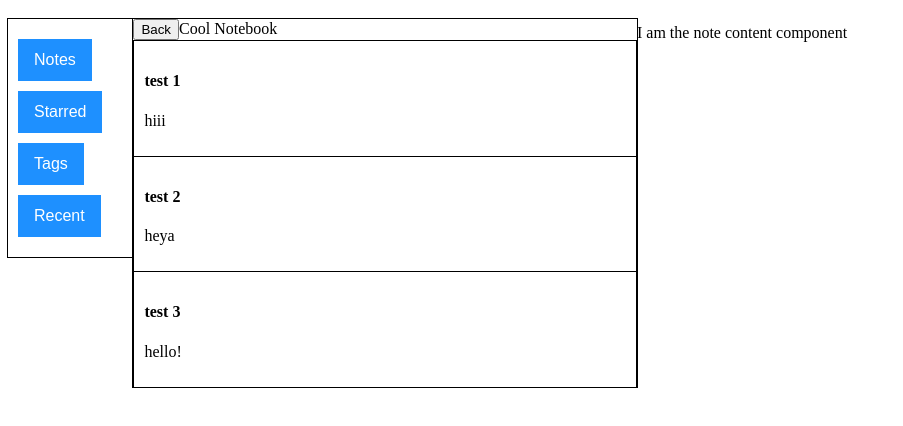
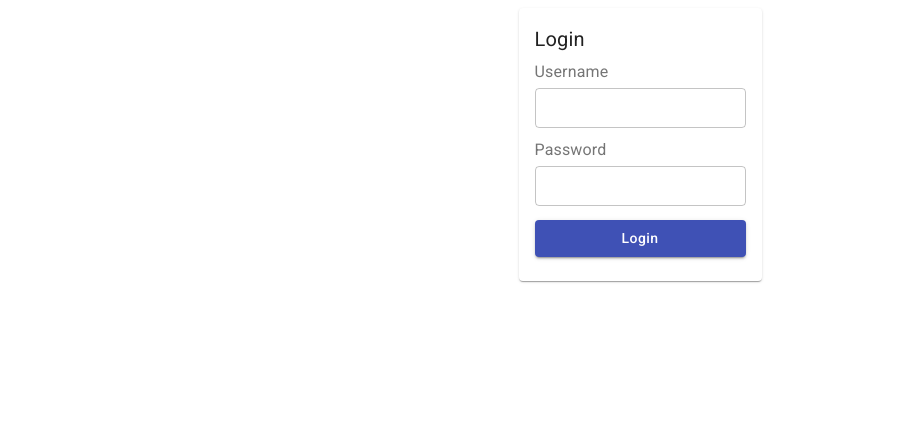
Before and after one commit to nt314p/Amalgam, a React (Create React App) app: page / in a window 1280 px wide. Shown: the top 426 px of the page, without its empty margins (0-903 px from the left). Built offline with nearby package versions, Linux system fonts and the light colour scheme.

Commit message:
Began work on frontend login page

```diff
--- a/src/App.js
+++ b/src/App.js
@@ -2,40 +2,16 @@ import { useState, useEffect } from 'react'
 import NoteContent from './components/NoteContent'
 import Notes from './components/Notes'
 import Sidebar from './components/Sidebar'
+import Login from './components/Login'
 
 const App = () => {
 
-  const [notes, setNotes] = useState(
-    [
-      {
-        id: 0,
-        title: "test 1",
-        content: "hiii"
-      },
-      {
-        id: 1,
-        title: "test 2",
-        content: "heya"
-      },
-      {
-        id: 2,
-        title: "test 3",
-        content: "hello!"
-      }
-    ]
-  )
+  const [token, setToken] = useState(null);
+  const [loggedIn, setLoggedIn] = useState(false);
 
   return (
     <div>
-      <div className="column left">
-        <Sidebar />
-      </div>
-      <div className="column middle">
-        <Notes notes={notes} notebookName="Cool Notebook" />
-      </div>
-      <div className="column right">
-        <NoteContent />
-      </div>
+      <Login loggedIn={loggedIn} setToken={setToken} setLoggedIn={setLoggedIn} />
     </div>
   )
 }
--- /dev/null
+++ b/src/components/Login.js
@@ -0,0 +1,98 @@
+import React from 'react'
+import TextField from '@material-ui/core/TextField';
+import InputLabel from '@material-ui/core/InputLabel';
+import Container from '@material-ui/core/Container'
+import green from '@material-ui/core/colors/green';
+import { makeStyles } from '@material-ui/core/styles';
+import { Card } from '@material-ui/core';
+import { CardContent } from '@material-ui/core';
+import { Typography } from '@material-ui/core';
+import { Button } from '@material-ui/core';
+import { useState, useEffect } from 'react'
+
+const useStyles = makeStyles((theme) => ({
+    root: {
+        display: 'flex',
+        justifyContent: 'center'
+    },
+    inputGroup: {
+        paddingTop: 10,
+    },
+}));
+
+const Login = ({ loggedIn, setToken, setLoggedIn }) => {
+    const classes = useStyles();
+
+    const [username, setUsername] = useState("");
+    const [password, setPassword] = useState("");
+    const [loginMessage, setLoginMessage] = useState("");
+
+    const login = async () => {
+        const res = await fetch('http://localhost:4000/accounts/login', {
+            method: 'POST',
+            headers: {
+                'Content-Type': 'application/json'
+            },
+            body: JSON.stringify({ username, password })
+        });
+
+        const data = await res.json();
+        console.log(data);
+        if (res.status === 200) {
+            console.log(data.token);
+            setLoginMessage("Logged in successfully");
+            setLoggedIn(true);
+        } else {
+            setLoginMessage(data.message);
+        }
+    };
+
+    return (
+        <div>
+            <Container maxWidth="sm" className={classes.root}>
+                <Card>
+                    <CardContent>
+                        <Typography color="textPrimary" style={{ fontSize: 20 }}>
+                            Login
+                        </Typography>
+                        <div className={classes.inputGroup}>
+                            <InputLabel>Username</InputLabel>
+                            <TextField id="username-field" type="text" value={username}
+                                onChange={(e) => setUsername(e.target.value)}
+                                variant="outlined" margin="dense" />
+                        </div>
+                        <div className={classes.inputGroup}>
+                            <InputLabel>Password</InputLabel>
+                            <TextField id="password-field" type="password" value={password}
+                                onChange={(e) => setPassword(e.target.value)}
+                                variant="outlined" margin="dense" />
+                        </div>
+                        <div className={classes.root} style={{ paddingTop: 10 }}>
+                            <Button
+                                fullWidth
+                                onClick={() => {
+                                    login();
+                                    setToken("myToken");
+                                }}
+                                variant="contained"
+                                color="primary"
+                                style={{ textTransform: "capitalize" }}
+                            >
+                                Login
+                            </Button>
+                        </div>
+                        {loginMessage === "" ? <></> :
+                            (<Typography
+                                color={(loggedIn ? "primary" : "error")}
+                                style={{ fontSize: 14, paddingTop: 10 }}>
+                                {loginMessage}
+                            </Typography>)
+                        }
+                    </CardContent>
+                </Card>
+            </Container>
+        </div>
+    )
+}
+
+export default Login
```
Also changed, not shown: 1 other file (tests, documents, lock files or other folders).
